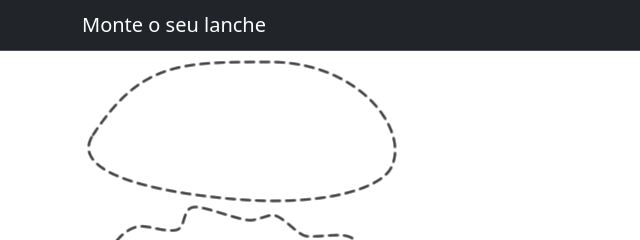
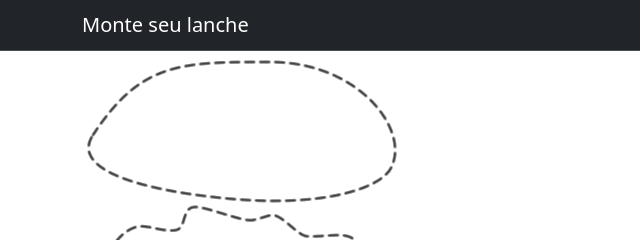
Before and after one commit to agathasoaresx/Vue.js-PaginaDinamica, a plain HTML site: page index.html in a window 1280 px wide. Shown: the top 240 px of the page, 0-640 px from the left. Drawn offline with nearby package versions, Linux system fonts and the light colour scheme.

Commit message:
first commit

```diff
--- a/index.html
+++ b/index.html
@@ -9,7 +9,7 @@
   <body>
     <nav class="navbar bg-dark border-bottom border-bottom-dark" data-bs-theme="dark">
         <div class="container">
-            <span class="navbar-brand mb-0 h1">Monte o seu lanche</span>
+            <span class="navbar-brand mb-0 h1">Monte seu lanche</span>
         </div>
     </nav>
 
--- a/js/script.js
+++ b/js/script.js
@@ -4,7 +4,7 @@ const vm = new Vue ({
         inputTipoPao: '',
         inputSalada: [],
         inputMolho: [],
-        inputHamburguer: ''
+        inputHamburguer: '',
     },
     computed: {
         pao() {
```
